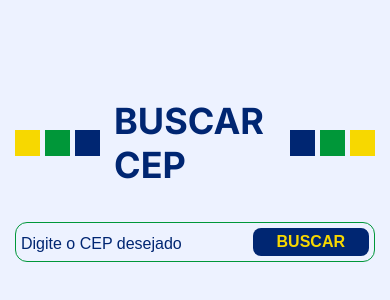
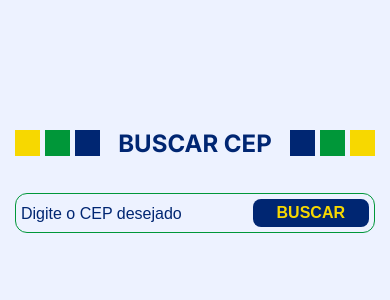
Before and after one commit to werbetribeiro/buscador-de-cep-w, a plain HTML site: page index.html in a window 390 px wide. Shown: the part 224-524 px from the top of the page. Drawn offline with Linux system fonts and the light colour scheme.

```diff
--- a/style.css
+++ b/style.css
@@ -102,7 +102,7 @@
     }
 
     .titulo {
-        font-size: 24"px;
+        font-size: 24px;
         gap: 7px;
     }
 
```
